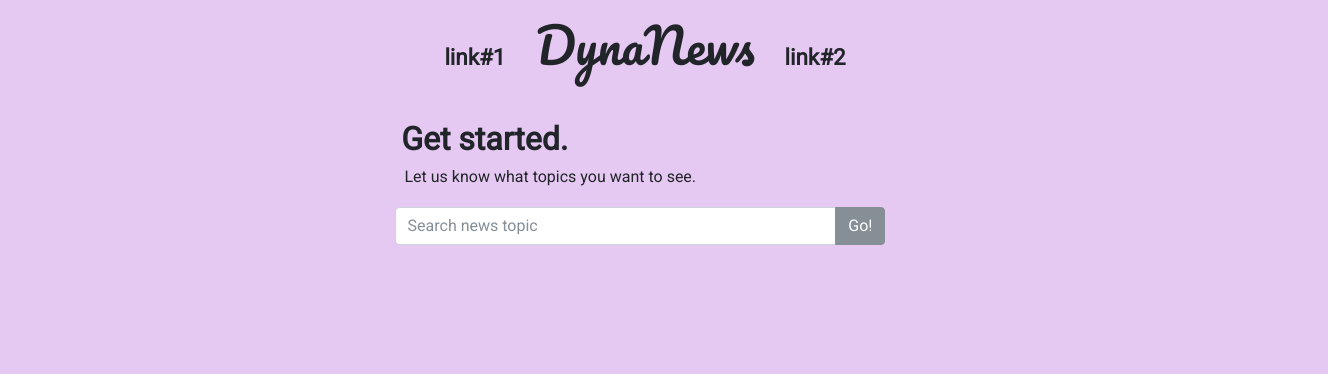
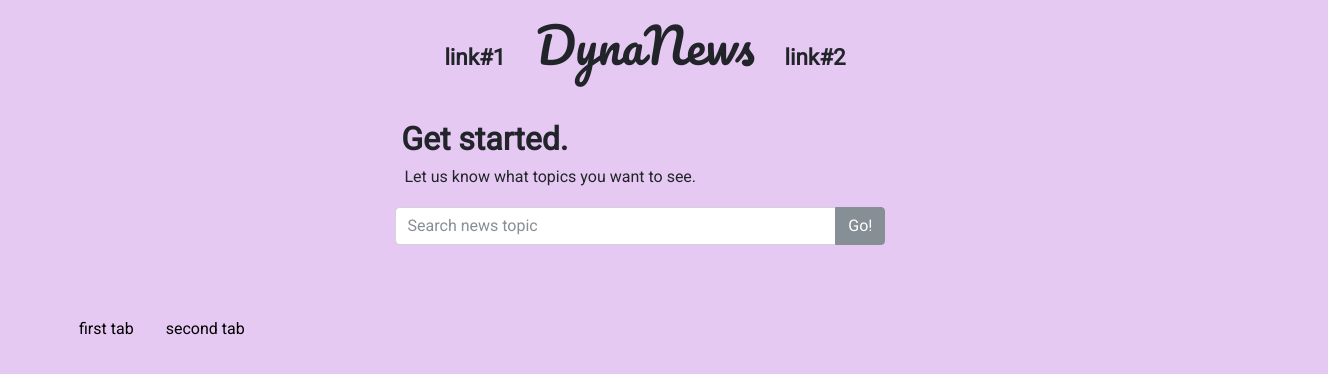
Before and after one commit to zktnguyen/newspaper, a React (Create React App) app: page / in a window 1280 px wide. Shown: the top 374 px of the page, 1328 px wide, since content can reach past the window. Built offline with nearby package versions, Linux system fonts and the light colour scheme.

Commit message:
tabs added

```diff
--- a/src/App.js
+++ b/src/App.js
@@ -2,11 +2,17 @@ import React, { Component } from 'react';
 import './App.css';
 import NavBar from './components/NavBar';
 import SearchBar from './components/SearchBar';
+import News from './components/News';
 
 const links = [
   { title: 'link#1', href: '/', isLogo: false },
   { title: 'DynaNews', href: '/', isLogo: true },
   { title: 'link#2', href: '/', isLogo: false }
+];
+
+const tabs = [
+  "first tab",
+  "second tab"
 ];
 
 class App extends Component {
@@ -15,6 +21,7 @@ class App extends Component {
       <div>
         <NavBar links={links} />
         <SearchBar />
+        <News topics={tabs} />
       </div>
     );
   }
--- a/src/App.scss
+++ b/src/App.scss
@@ -65,3 +65,17 @@
     }
   }
 }
+.news-portion {
+  margin: 4rem 3rem;
+  .nav-pills {
+    a.nav-link {
+      color: black;
+    }
+    a.nav-link.active {
+      background-color: rgb(209, 138, 240);
+    }
+    a.nav-link.disabled {
+      color: grey;
+    }
+  }
+}
--- /dev/null
+++ b/src/components/News.js
@@ -0,0 +1,22 @@
+import React from 'react';
+import PropTypes from 'prop-types';
+import NewsTab from './NewsTab';
+
+const News = ({ topics }) => {
+  const newsTabs = topics.map(topic => (<NewsTab topic={topic} key={topic} />));
+  return (
+    <div className="container-fluid news-portion">
+      <div className="col-xs-12">
+        <ul className="nav nav-pills">
+          {newsTabs}
+        </ul>
+      </div>
+    </div>
+  );
+};
+
+News.propTypes = {
+  topics: PropTypes.arrayOf(PropTypes.string.isRequired).isRequired
+};
+
+export default News;
--- a/src/components/NewsTab.js
+++ b/src/components/NewsTab.js
@@ -1,16 +1,22 @@
 import React from 'react';
 import PropTypes from 'prop-types';
 
-const NewsTab = ({ topic }) => (
-  <div>{topic}</div>
+const NewsTab = ({ topic, href }) => (
+  <li className="nav-item">
+    <a className="nav-link" href={href}>
+      {topic}
+    </a>
+  </li>
 );
 
 NewsTab.defaultProps = {
-  topic: "New Tab"
+  topic: 'New Tab',
+  href: '/'
 };
 
 NewsTab.propTypes = {
-  topic: PropTypes.string
+  topic: PropTypes.string,
+  href: PropTypes.string
 };
 
 export default NewsTab;
```
Also changed, not shown: src/components/NewsList.js (added), 1 other file (tests, documents, lock files or other folders).
